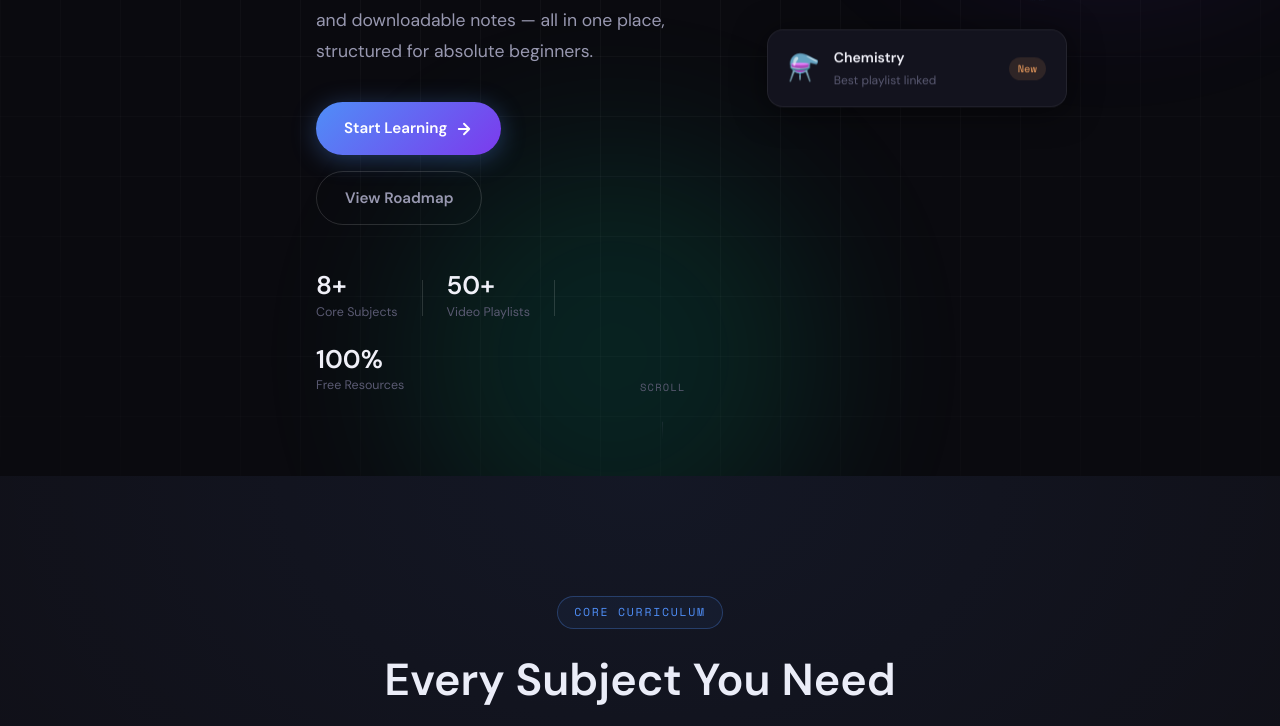
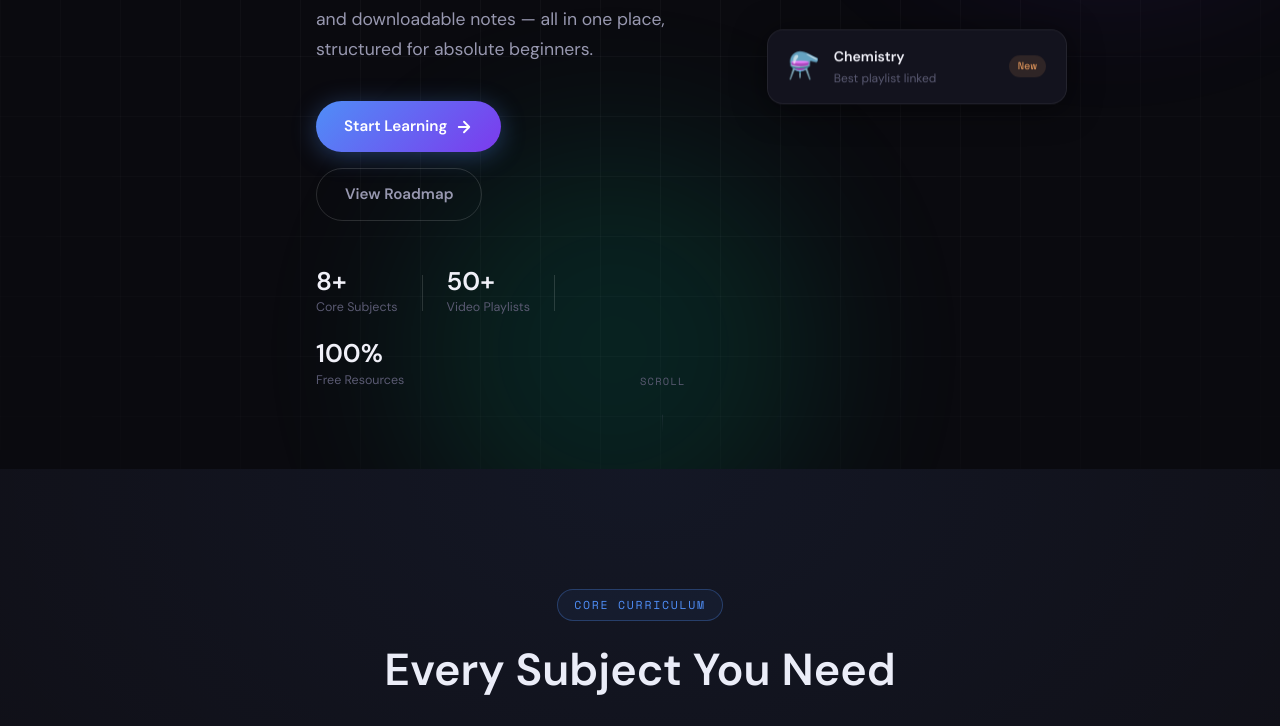
Before and after one commit to DHRUVGUPTA798/Smart-Learning-Platform-, a plain HTML site: page Project home ki copy 2 ki copy/index.html in a window 1280 px wide. Shown: the part 724-1450 px from the top of the page. Drawn offline with nearby package versions, Linux system fonts and the light colour scheme.

Commit message:
Update style.css

```diff
--- a/Project home ki copy 2 ki copy/style.css
+++ b/Project home ki copy 2 ki copy/style.css
@@ -44,7 +44,7 @@ body {
   background: var(--bg);
   color: var(--text-1);
   overflow-x: hidden;
-  line-height: 1.6;
+  line-height: 1.5;
   -webkit-font-smoothing: antialiased;
 }
 
```
